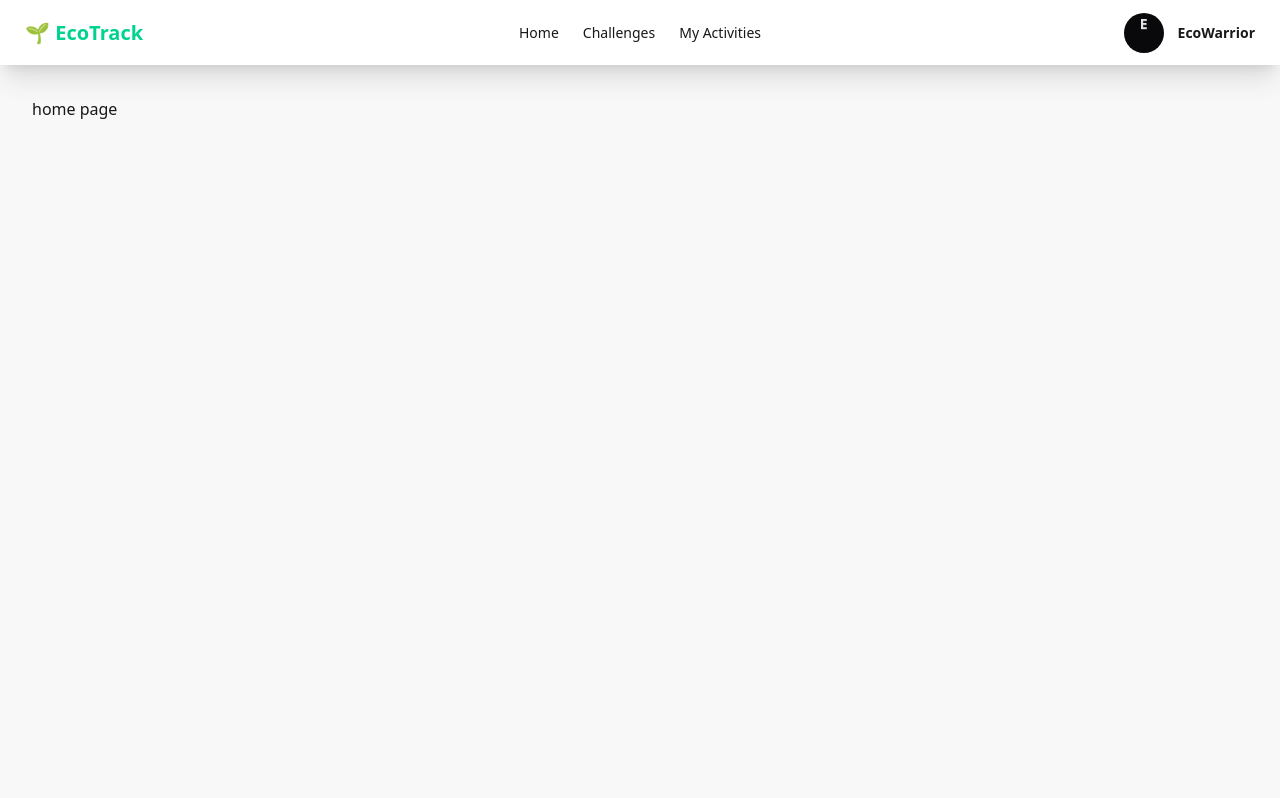
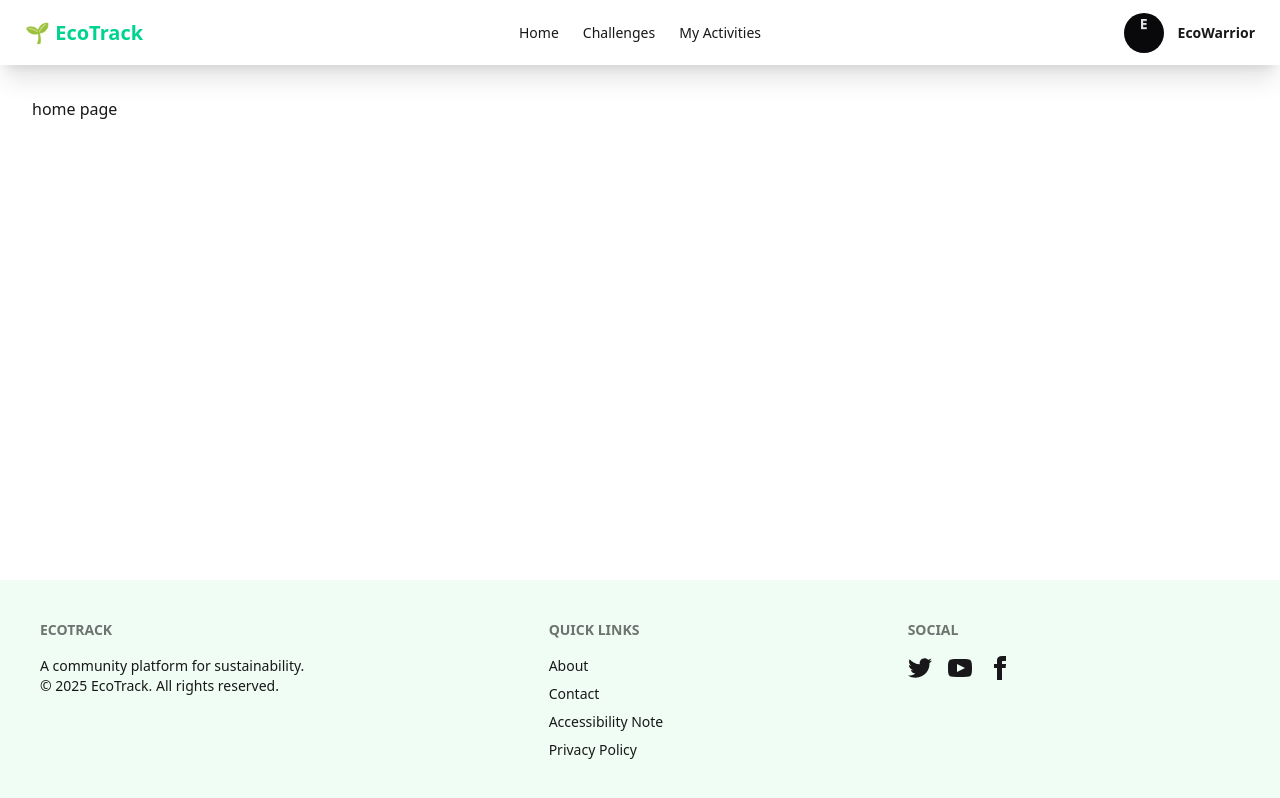
Before and after one commit to kohinurfatema/tenth-assignment, a React (Vite) app: page / in a window 1280 px wide. Built offline with nearby package versions, Linux system fonts and the light colour scheme.

Commit message:
footer sucssesfully added

```diff
--- a/package.json
+++ b/package.json
@@ -13,6 +13,7 @@
     "@tailwindcss/vite": "^4.1.17",
     "react": "^19.1.1",
     "react-dom": "^19.1.1",
+    "react-icons": "^5.5.0",
     "react-router": "^7.9.5",
     "tailwindcss": "^4.1.17"
   },
--- /dev/null
+++ b/src/components/Footer.jsx
@@ -0,0 +1,64 @@
+// src/components/Footer.jsx
+import { Link } from 'react-router';
+import { FaFacebook, FaTwitter, FaInstagram } from 'react-icons/fa'; // Requires react-icons installation
+
+const Footer = () => {
+  return (
+   <footer className="footer sm:footer-horizontal bg-green-50 text-base-content p-10">
+  <nav>
+   <header className="footer-title">EcoTrack</header>
+        <p>
+          A community platform for sustainability.<br />
+          © 2025 EcoTrack. All rights reserved.
+        </p>
+  </nav>
+  <nav>
+    <header className="footer-title">Quick Links</header>
+        <Link to="/about" className="link link-hover">About</Link>
+        <Link to="/contact" className="link link-hover">Contact</Link>
+        <a className="link link-hover">Accessibility Note</a>
+        <a className="link link-hover">Privacy Policy</a>
+  </nav>
+  <nav>
+    <h6 className="footer-title">Social</h6>
+    <div className="grid grid-flow-col gap-4">
+      <a>
+        <svg
+          xmlns="http://www.w3.org/2000/svg"
+          width="24"
+          height="24"
+          viewBox="0 0 24 24"
+          className="fill-current">
+          <path
+            d="M24 4.557c-.883.392-1.832.656-2.828.775 1.017-.609 1.798-1.574 2.165-2.724-.951.564-2.005.974-3.127 1.195-.897-.957-2.178-1.555-3.594-1.555-3.179 0-5.515 2.966-4.797 6.045-4.091-.205-7.719-2.165-10.148-5.144-1.29 2.213-.669 5.108 1.523 6.574-.806-.026-1.566-.247-2.229-.616-.054 2.281 1.581 4.415 3.949 4.89-.693.188-1.452.232-2.224.084.626 1.956 2.444 3.379 4.6 3.419-2.07 1.623-4.678 2.348-7.29 2.04 2.179 1.397 4.768 2.212 7.548 2.212 9.142 0 14.307-7.721 13.995-14.646.962-.695 1.797-1.562 2.457-2.549z"></path>
+        </svg>
+      </a>
+      <a>
+        <svg
+          xmlns="http://www.w3.org/2000/svg"
+          width="24"
+          height="24"
+          viewBox="0 0 24 24"
+          className="fill-current">
+          <path
+            d="M19.615 3.184c-3.604-.246-11.631-.245-15.23 0-3.897.266-4.356 2.62-4.385 8.816.029 6.185.484 8.549 4.385 8.816 3.6.245 11.626.246 15.23 0 3.897-.266 4.356-2.62 4.385-8.816-.029-6.185-.484-8.549-4.385-8.816zm-10.615 12.816v-8l8 3.993-8 4.007z"></path>
+        </svg>
+      </a>
+      <a>
+        <svg
+          xmlns="http://www.w3.org/2000/svg"
+          width="24"
+          height="24"
+          viewBox="0 0 24 24"
+          className="fill-current">
+          <path
+            d="M9 8h-3v4h3v12h5v-12h3.642l.358-4h-4v-1.667c0-.955.192-1.333 1.115-1.333h2.885v-5h-3.808c-3.596 0-5.192 1.583-5.192 4.615v3.385z"></path>
+        </svg>
+      </a>
+    </div>
+  </nav>
+</footer>
+  );
+};
+
+export default Footer;
--- a/src/layouts/HomeLayout.jsx
+++ b/src/layouts/HomeLayout.jsx
@@ -1,20 +1,24 @@
 // src/layouts/HomeLayout.jsx
 import React from 'react';
-import { Outlet } from 'react-router'; // <-- Needed to render nested routes
-import Navbar from '../components/Navbar'; // <-- Import the new Navbar
+import { Outlet } from 'react-router';
+import Navbar from '../components/Navbar';
+import Footer from '../components/Footer'; // <-- Import the new Footer
 
 const HomeLayout = () => {
     return (
-        <div className="min-h-screen bg-base-200">
-            {/* The Navbar stays at the top of every page */}
+        // Use a flex column layout to push the footer to the bottom
+        <div className="min-h-screen flex flex-col">
+
+            {/* Navbar (Stays on top) */}
             <Navbar />
 
-            {/* The main content area where child routes will render */}
-            <main className="container mx-auto p-4 md:p-8">
-                <Outlet /> {/* <-- THIS IS WHERE YOUR PAGE CONTENT GOES */}
+            {/* Main Content (Takes up all available space) */}
+            <main className="container mx-auto p-4 md:p-8 flex-grow">
+                <Outlet />
             </main>
 
-            {/* You can add a Footer component here later */}
+            {/* Footer (Sticks to the bottom) */}
+            <Footer /> {/* <-- Add the Footer component here */}
         </div>
     );
 };
```
Also changed, not shown: 1 other file (tests, documents, lock files or other folders).
